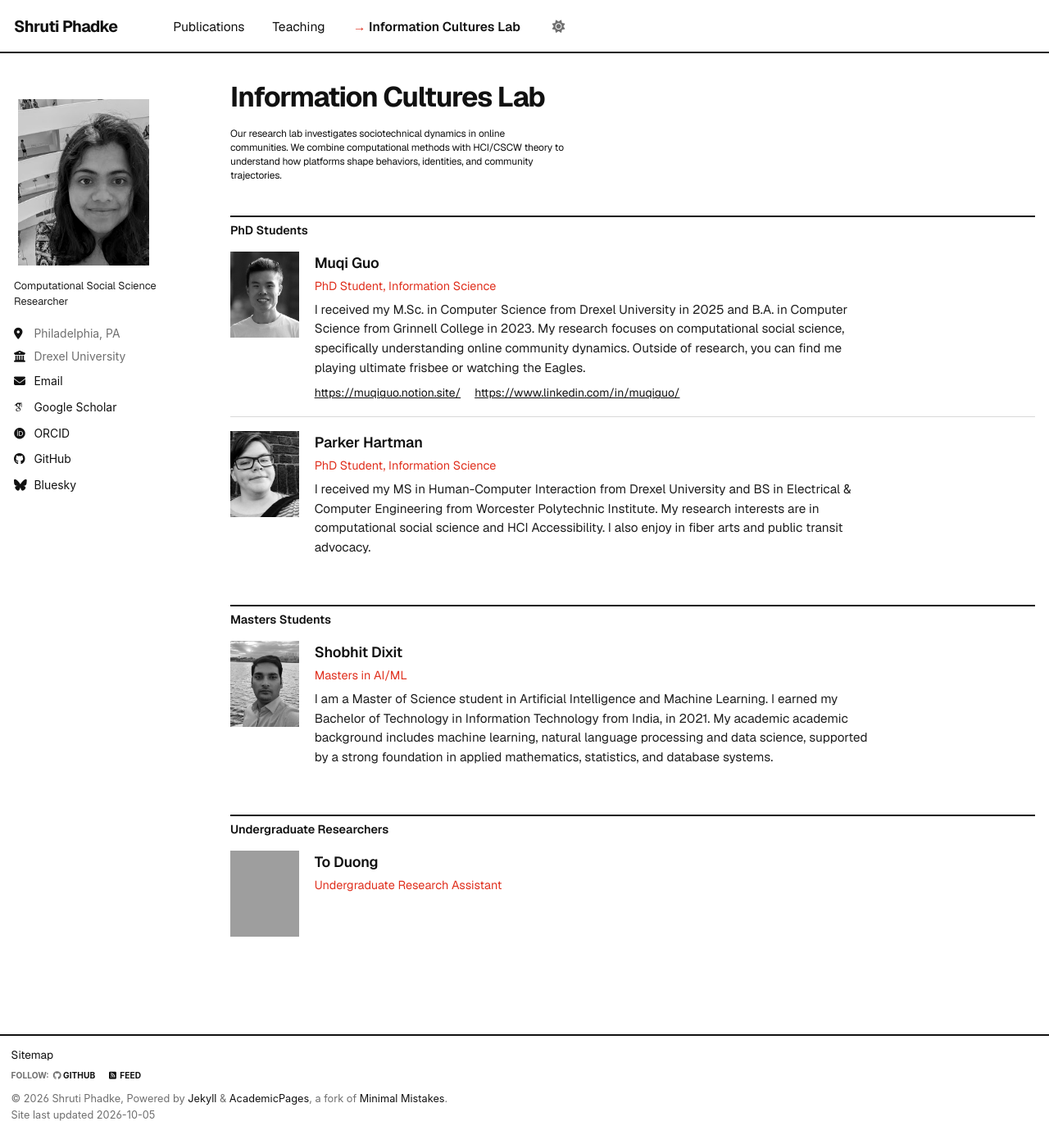
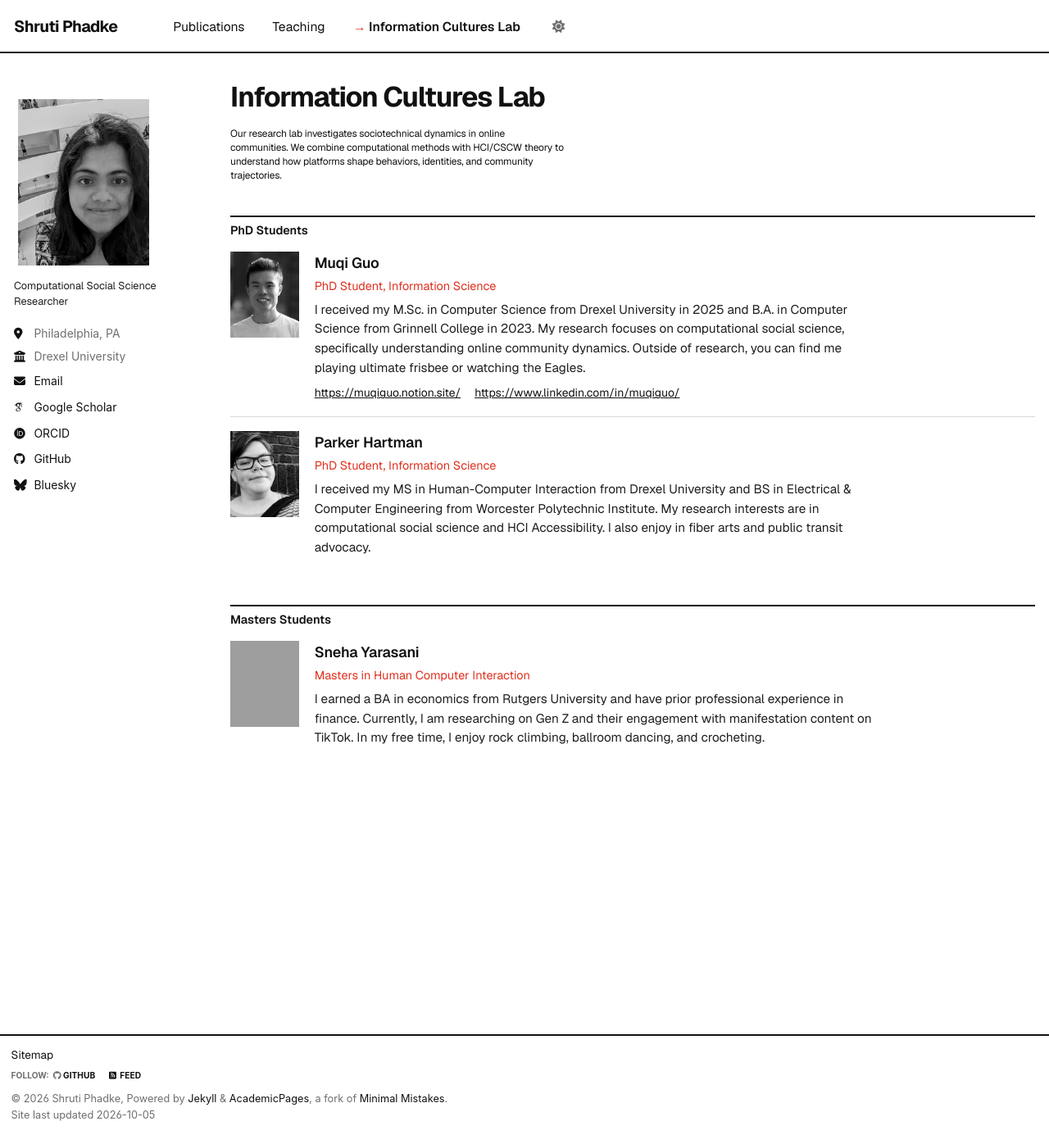
Before and after one commit to shrutiphadke/shrutiphadke.github.io, a Jekyll site: the page built from _pages/portfolio.html, in a window 1280 px wide and 1385 px high. Shown: the whole window at 82% size. Built offline with Jekyll 4.4.1, drawn with Linux system fonts in a browser that asks for light colours; some web fonts are replaced; a script bundle is joined from its source files by our own code; library files that are not in the unit come from our copies; grey boxes are pictures that could not be loaded.

Commit message:
Update student profile and remove undergraduates section
Updated student information for Sneha Yarasani, including photo, role, and interests. Removed section for undergraduate researchers.

```diff
--- a/_pages/portfolio.html
+++ b/_pages/portfolio.html
@@ -60,11 +60,11 @@ platforms shape behaviors, identities, and community trajectories.
 
 
  <div class="student-card">
-  <img class="student-photo" src="/images/sd.jpeg" alt="Photo">
+  <img class="student-photo" src="/images/sneha.jpg" alt="Photo">
   <div class="student-info">
-    <div class="student-name">Shobhit Dixit</div>
-    <div class="student-role">Masters in AI/ML</div>
-    <div class="student-interests">I am a Master of Science student in Artificial Intelligence and Machine Learning. I earned my Bachelor of Technology in Information Technology from India, in 2021. My academic academic background includes machine learning, natural language processing and data science, supported by a strong foundation in applied mathematics, statistics, and database systems.
+    <div class="student-name">Sneha Yarasani </div>
+    <div class="student-role">Masters in Human Computer Interaction</div>
+    <div class="student-interests">I earned a BA in economics from Rutgers University and have prior professional experience in finance. Currently, I am researching on Gen Z and their engagement with manifestation content on TikTok. In my free time, I enjoy rock climbing, ballroom dancing, and crocheting.
 </div>
 
   </div>
@@ -73,17 +73,7 @@ platforms shape behaviors, identities, and community trajectories.
 <!-- ========================== -->
 <!-- UNDERGRADUATE STUDENTS    -->
 <!-- ========================== -->
-<h2 class="lab-section-header">Undergraduate Researchers</h2>
 
-<div class="student-card">
-  <img class="student-photo" src="/images/students/undergrad1.jpg" alt="Photo">
-  <div class="student-info">
-    <div class="student-name">To Duong</div>
-    <div class="student-role">Undergraduate Research Assistant</div>
-    <div class="student-interests"></div>
-
-  </div>
-</div>
 
 </article>
 </div>
```
